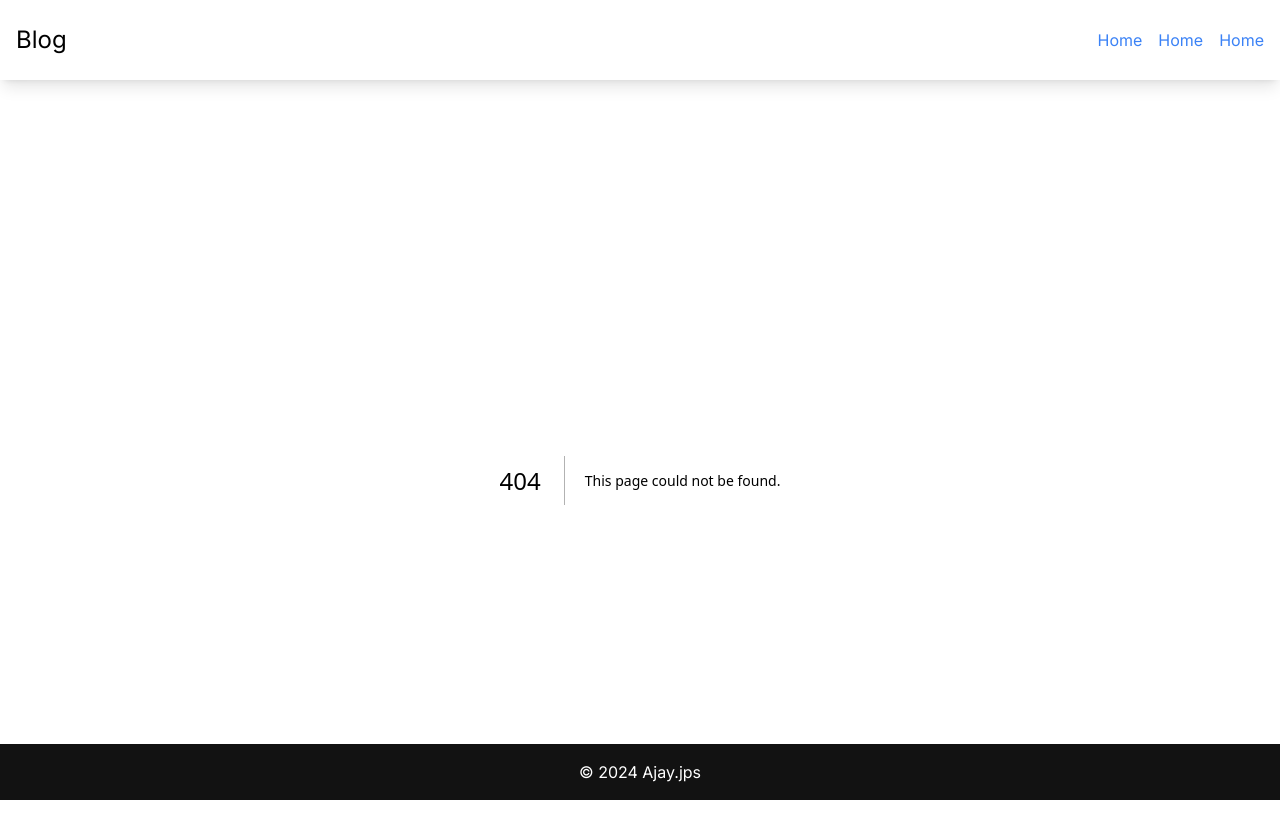
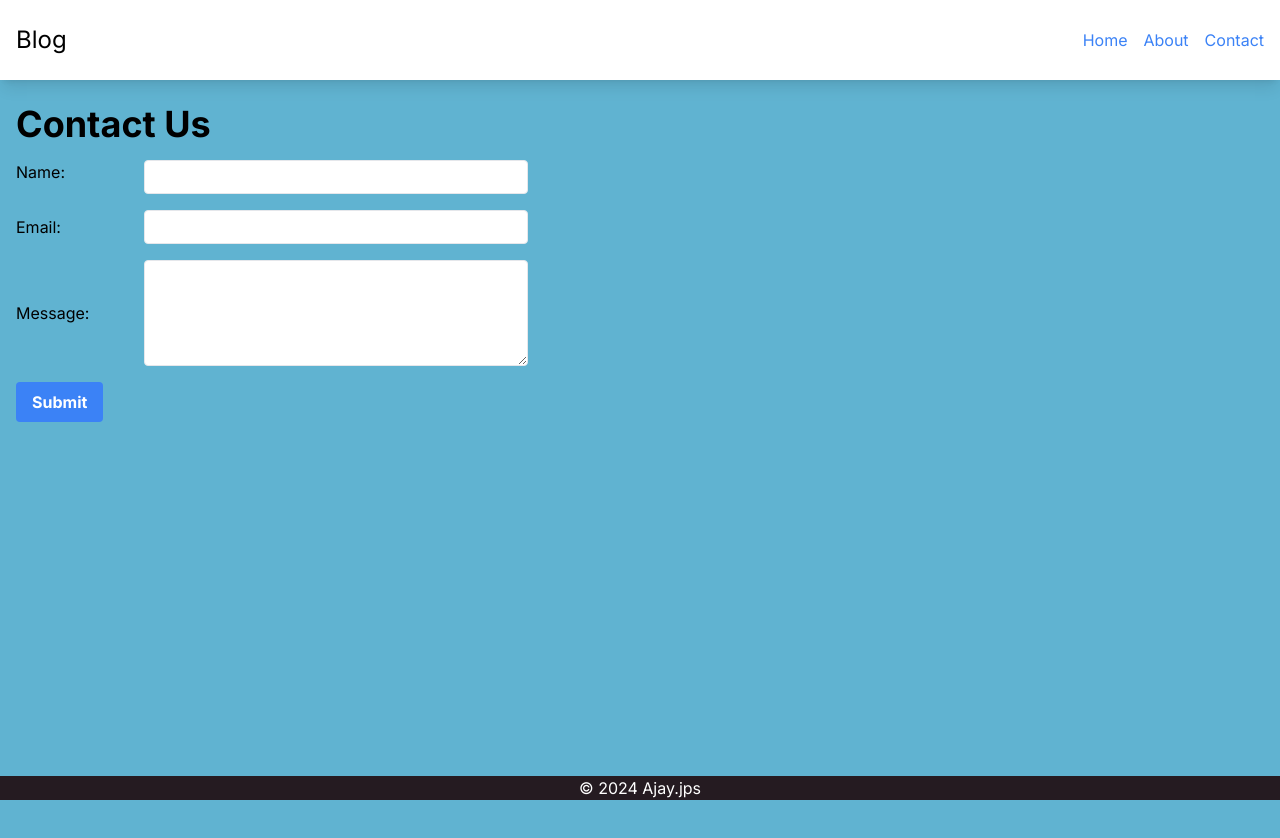
Before and after one commit to AjayKrishna-S/Blog_App_NextJS, a Next.js app: page /contact in a window 1280 px wide. Before the commit this address had no page. Shown: the top 838 px of the page. After the commit the page ends 800 px from the top, so only its background shows below. Built offline with nearby package versions, Linux system fonts and the light colour scheme.

Commit message:
add search feature

```diff
--- /dev/null
+++ b/app/about/page.js
@@ -0,0 +1,8 @@
+export default function (){
+  return <>
+          <main className="container mx-auto px-4 py-6">
+            <h2 className="text-4xl font-bold mb-4">About Us</h2>
+            <p>Lorem ipsum dolor sit amet, consectetur adipiscing elit, sed do eiusmod tempor incididunt ut labore et dolore magna aliqua.</p>
+          </main>
+        </>
+}
--- /dev/null
+++ b/app/api/post/[id]/route.js
@@ -0,0 +1,13 @@
+import connectMongo from "../../../../utils/connectMongo"
+import postModel from "../../../../models/postModel"
+
+export async function GET(req, {params}){
+    try{
+        await connectMongo()
+        const postData = await postModel.findOne({_id : params.id})
+        return Response.json(postData)
+    }
+    catch(error){
+        return Response.json({message : error.message})
+    }
+}
--- a/app/api/posts/route.js
+++ b/app/api/posts/route.js
@@ -1,11 +1,26 @@
+import { NextURL } from "next/dist/server/web/next-url"
 import PostModel from "../../../models/postModel"
 import connectMongo from "../../../utils/connectMongo"
+import { title } from "process"
 
-export async function GET(){
+export async function GET(req){
+    const query = req.nextUrl.searchParams.get("q")
+    let postData;
+
     try{
-        await connectMongo()
-        const postData = await PostModel.find({})
-        return Response.json(postData)
+        if(query){
+            await connectMongo()
+            postData = await PostModel.find({
+                $or : [
+                    {title : new RegExp(query, "i")},
+                    {description : new RegExp(query, "i")}
+                ]
+            })
+        }else{
+            await connectMongo()
+            postData = await PostModel.find({})
+        }
+            return Response.json(postData)
     }catch(error){
         return Response.json({message : error.message})
     }
--- /dev/null
+++ b/app/contact/page.js
@@ -0,0 +1,26 @@
+
+
+export default function contact(){
+  return  <>
+          <main className="container mx-auto px-4 py-6">
+            <h2 className="text-4xl font-bold mb-4" >
+              Contact Us
+            </h2>
+            <form className="w-full max-w-lg" >
+              <div className="flex item-center mb-4">
+                <label htmlFor="name" className="w-1/4">Name:</label>
+                <input type="text" id="name" className="border rounded px-2 py-1 w-3/4" />
+              </div>
+              <div className="flex items-center mb-4">
+                <label htmlFor="email" className="w-1/4">Email:</label>
+                <input type="email" id="email" className="border rounded px-2 py-1 w-3/4" />
+              </div>
+              <div className="flex items-center mb-4">
+                <label htmlFor="message" className="w-1/4">Message:</label>
+                <textarea id="message" className="border rounded px-2 py-1 w-3/4" rows="4"></textarea>
+              </div>
+              <button className="bg-blue-500 hover:bg-blue-600 text-white font-bold py-2 px-4 rounded">Submit</button>
+            </form>
+          </main>
+          </>
+}
--- a/app/globals.css
+++ b/app/globals.css
@@ -4,26 +4,20 @@
 
 :root {
   --foreground-rgb: 0, 0, 0;
-  --background-start-rgb: 214, 219, 220;
-  --background-end-rgb: 255, 255, 255;
+  --background-rgb: 96, 179, 209;
 }
 
 @media (prefers-color-scheme: dark) {
   :root {
     --foreground-rgb: 255, 255, 255;
-    --background-start-rgb: 0, 0, 0;
-    --background-end-rgb: 0, 0, 0;
+    --background-rgb: 96, 179, 209;
   }
 }
 
 body {
-  color: rgb(var(--foreground-rgb));
-  background: linear-gradient(
-      to bottom,
-      transparent,
-      rgb(var(--background-end-rgb))
-    )
-    rgb(var(--background-start-rgb));
+    color: rgb(var(--foreground-rgb));
+    background-color: rgb(var(--background-rgb));
+    margin-bottom: 24px;
 }
 
 @layer utilities {
--- a/app/page.js
+++ b/app/page.js
@@ -1,17 +1,30 @@
 "use client"
 
 import Image from "next/image";
-import { useEffect, useState } from "react";
+import Link from "next/link";
+import { useEffect, useRef, useState } from "react";
 
 export default function Home() {
   const [posts, setPosts] = useState([])
+  const [search, setSearch] = useState(false)
+  const inputRef = useRef("")
 
   useEffect(()=>{
       fetch(process.env.NEXT_PUBLIC_API+"/posts")
       .then(res => res.json())
       .then(res => setPosts(res))
   },[])
-console.log(posts);
+
+  const searchPost = (e) => {
+    if(e.type == "keydown" && e.key !== "Enter"){
+      return;
+    }
+    setSearch(true)
+    fetch(process.env.NEXT_PUBLIC_API+"/posts?q="+inputRef.current.value)
+    .then(res => res.json())
+    .then(res => setPosts(res))
+    .finally(setSearch(false))
+  }
 
   return (
     <>
@@ -21,16 +34,20 @@ console.log(posts);
         </p>
       </main>
       <div className="flex justify-end px-4">
-        <input type="text" className="px-4 py-2 border border-gray-300 rounded-md" placeholder="Search..."/>
-        <button className="px-4 py-2 bg-blue-500 text-white rounded-md ml-4">Search</button>
+        <input type="text" ref={inputRef} onKeyDown={searchPost} disabled={search} className="px-4 py-2 border border-gray-300 rounded-md" placeholder="Search..."/>
+        <button disabled={search} className="px-4 py-2 bg-blue-500 text-white rounded-md ml-4" onClick={searchPost}>{search ? "..." : "Search"}</button>
       </div>
       <div className="grid grid-cols-1 sm:grid-cols-2 lg:grid-cols-3 gap-4">
-        {posts.map((post,index) => (<div key={index} className="boder border-gray-200 p-4">
-          <img className="w-full h-48 object-cover mb-4" src={post.image} alt={post.title} />
-          <h2 className="text-xl font-semibold mb-2">{post.title}</h2>
-          <p className="text-gray-600">{post.description}</p>
-        </div>
+        {posts.map((post,index) => (
+          <Link href={"post/"+post.id}>
+            <div key={index} className="boder border-gray-200 p-4 ">
+              <img className="w-full h-48 object-cover mb-4 rounded-md" src="https://www.squash.io/wp-content/uploads/2023/11/javascript-series.jpg" alt={post.title} />
+              <h2 className="text-xl font-semibold mb-2">{post.title}</h2>
+              <p className="text-gray-600">{post.short_desc}</p>
+            </div>
+          </Link>
         ))}
+        {!posts.length > 0 && inputRef.current.value && <p>No post available in this query : <b>{inputRef.current.value}</b></p>}
       </div>
     </>
   );
--- /dev/null
+++ b/app/post/[id]/page.js
@@ -0,0 +1,29 @@
+"use client"
+
+import { useEffect, useState } from "react"
+
+export default function Post({params}){
+    const [post, setPost] = useState(null)
+console.log(params);
+
+    useEffect(()=>{
+        fetch(process.env.NEXT_PUBLIC_API+"/post/"+params.id)
+        .then(res => res.json())
+        .then(res => setPost(res))
+    },[])
+
+    return(
+        <>{
+            post && <main className="container mx-auto px-4 py-6">
+                <h2 className="text-4xl font-bold mb-4">
+                {post.title}</h2>
+                <p className="text-gray-500">
+                    Pusblished on {post.date}
+                </p>
+                <img src={post.image} alt={post.title} className="my-4"/>
+                <p>{post.description}</p>
+            </main>
+}
+        </>
+    )
+}
--- a/components/Footer.js
+++ b/components/Footer.js
@@ -1,6 +1,6 @@
 export default function Footer (){
     return  <footer className="fixed inset-x-0 bottom-0 flex flex-col items-center bg-neutral-900 text-center text-white">
-                <div className="w-full p-4 text-center" style={{backgroundColor : "rgba(0,0,0,0.2)"}}>
+                <div className="w-full px-4 text-center" style={{backgroundColor : "rgba(41, 28, 35, 0.8)"}}>
                     &copy; 2024 Ajay.jps
                 </div>
             </footer>
--- a/components/Header.js
+++ b/components/Header.js
@@ -8,8 +8,8 @@ export default function Header () {
                     </Link>
                     <nav className="space-x-4">
                         <Link href="/" className="text-blue-500">Home</Link>
-                        <Link href="/about" className="text-blue-500">Home</Link>
-                        <Link href="/contact" className="text-blue-500">Home</Link>
+                        <Link href="/about" className="text-blue-500">About</Link>
+                        <Link href="/contact" className="text-blue-500">Contact</Link>
                     </nav>
                 </div>
             </header>
--- a/models/postModel.js
+++ b/models/postModel.js
@@ -3,10 +3,24 @@ import { model, Schema, models } from "mongoose";
 const postSchema = new Schema({
     title : String,
     description : String,
-    image : String
+    image : String,
+    created_at : String
+},{ toJSON : { virtuals : true}});
+
+postSchema.virtual("short_desc").get(function() {
+    return this.description.substr(0,50) + "..."
 })
+
+postSchema.virtual("date").get(function(){
+    return dateFormat(this.created_at)
+})
+
+function dateFormat(dataString){
+    const date = new Date(dataString)
+    const monthArray = ['January', 'February', 'March', 'April', 'May', 'June', 'July', 'August', 'September', 'October', 'November', 'December']
+    return monthArray[date.getMonth()]+" "+ date.getDate()+" ,"+ date.getFullYear()
+}
 
 const PostModel = models.post || model("post",postSchema);
 
-console.log("one" +postSchema);
 export default PostModel
--- a/utils/connectMongo.js
+++ b/utils/connectMongo.js
@@ -1,5 +1,6 @@
 import mongoose from "mongoose";
 
 const connectMongo = async() => mongoose.connect(process.env.MONGO_URI)
+console.log(connectMongo);
 
 export default connectMongo;
```
